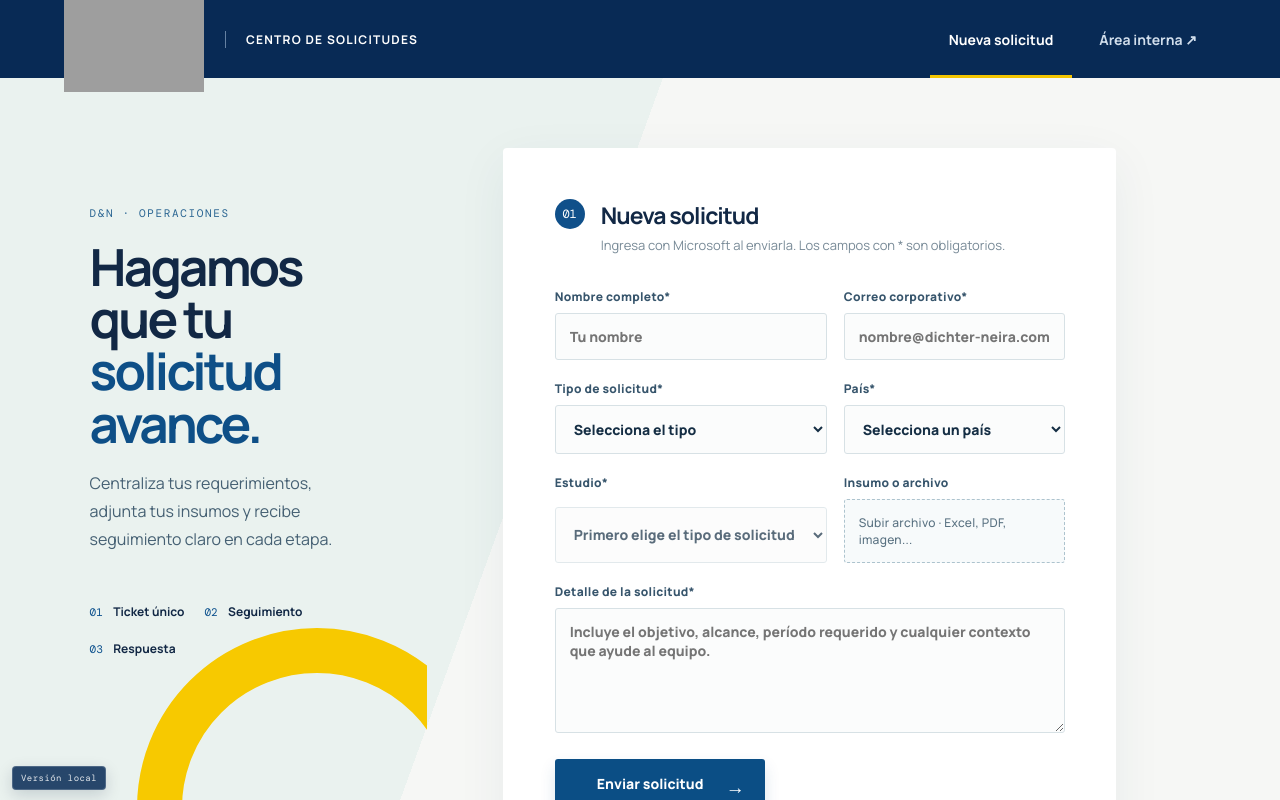
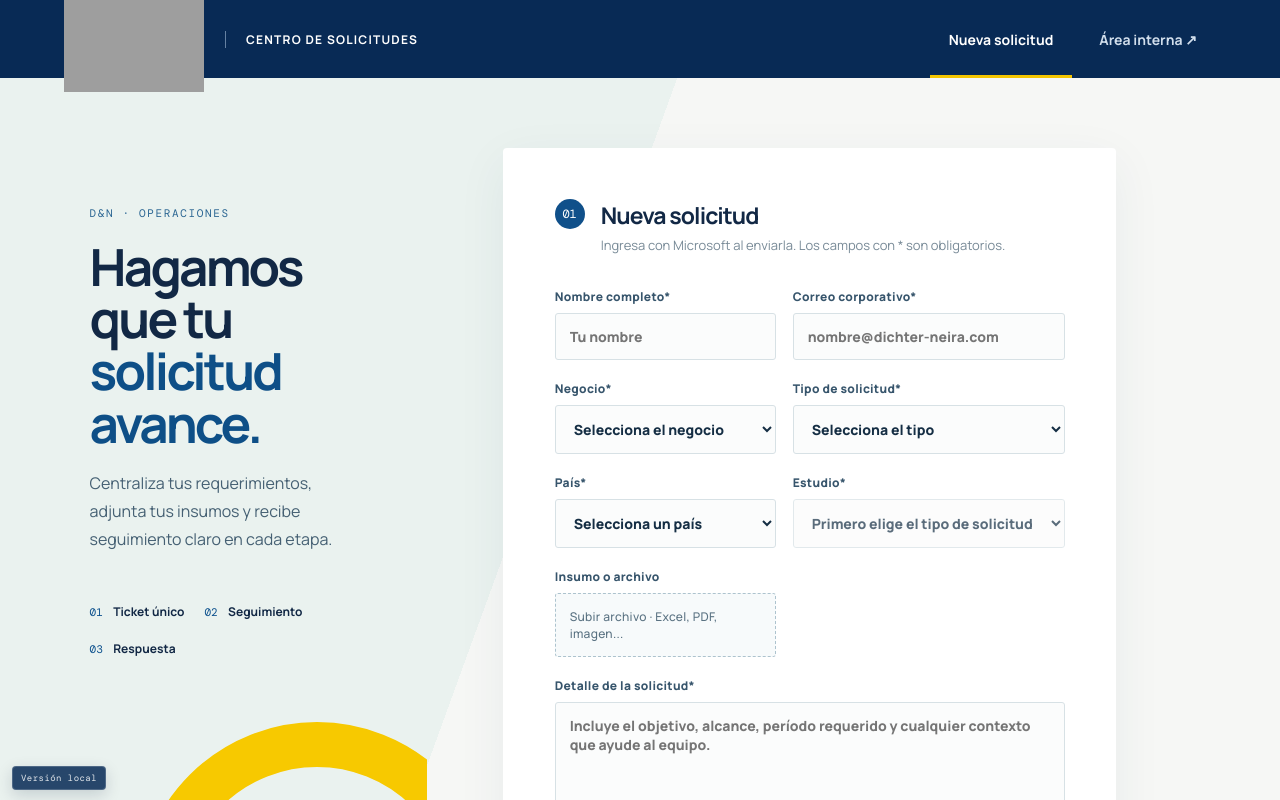
Before and after one commit to 3xotiC777/comercial, a React (Vite) app: page / in a window 1280 px wide. Shown: the top 800 px of the page. Built offline with nearby package versions, Linux system fonts and the light colour scheme; grey boxes are pictures that could not be loaded.

Commit message:
Agregar campo de negocio a solicitudes

```diff
--- a/src/TicketApp.tsx
+++ b/src/TicketApp.tsx
@@ -285,6 +285,7 @@ export default function TicketApp() {
 
 function Request({ onCreated }: { onCreated: (ticket: Ticket) => void }) {
   const [requestType, setRequestType] = useState(""),
+    [business, setBusiness] = useState(""),
     [country, setCountry] = useState(""),
     [study, setStudy] = useState(""),
     [file, setFile] = useState<File | null>(null),
@@ -307,6 +308,7 @@ function Request({ onCreated }: { onCreated: (ticket: Ticket) => void }) {
       requester_email: String(data.get("email")),
       country,
       study: studyNotRequired ? "" : study,
+      business,
       request_type: requestType,
       detail: String(data.get("detail")),
       status: "Pendiente",
@@ -317,6 +319,7 @@ function Request({ onCreated }: { onCreated: (ticket: Ticket) => void }) {
       onCreated(await createTicket(ticket, file, setUploadProgress));
       form.reset();
       setRequestType("");
+      setBusiness("");
       setCountry("");
       setStudy("");
       setFile(null);
@@ -385,6 +388,18 @@ function Request({ onCreated }: { onCreated: (ticket: Ticket) => void }) {
               required
               placeholder="nombre@dichter-neira.com"
             />
+          </label>
+          <label>
+            Negocio*
+            <select
+              value={business}
+              onChange={(event) => setBusiness(event.target.value)}
+              required
+            >
+              <option value="">Selecciona el negocio</option>
+              <option value="Trade">Trade</option>
+              <option value="Customer">Customer</option>
+            </select>
           </label>
           <label>
             Tipo de solicitud*
@@ -830,6 +845,7 @@ function Dash({
               <div className="info">
                 <div>
                   <i>{ticket.request_type}</i>
+                  {ticket.business && <i>{ticket.business}</i>}
                   <b>
                     {[ticket.study, ticket.country].filter(Boolean).join(" · ")}
                   </b>
--- a/src/sharepoint.ts
+++ b/src/sharepoint.ts
@@ -14,6 +14,7 @@ export type Ticket = {
   requester_email: string;
   country: string;
   study: string;
+  business: string;
   request_type: string;
   detail: string;
   status: Status;
@@ -59,6 +60,7 @@ const aliases: Record<string, string[]> = {
   email: ["Correo", "Correo solicitante", "Correo corporativo", "Email"],
   country: ["Pais", "País"],
   study: ["Estudio"],
+  business: ["Negocio", "Business"],
   type: ["Tipo de solicitud", "Tipo"],
   detail: ["Detalle", "Detalle de solicitud", "Solicitud"],
   status: ["Estado"],
@@ -342,6 +344,7 @@ export async function loadTickets(): Promise<Ticket[]> {
           requester_email: value(item.fields, c.columns, "email"),
           country: value(item.fields, c.columns, "country"),
           study: value(item.fields, c.columns, "study"),
+          business: value(item.fields, c.columns, "business"),
           request_type: value(item.fields, c.columns, "type"),
           detail: value(item.fields, c.columns, "detail"),
           status: (value(item.fields, c.columns, "status") ||
@@ -484,6 +487,7 @@ export async function createTicket(
   set(fields, c.columns, "email", ticket.requester_email);
   set(fields, c.columns, "country", ticket.country);
   set(fields, c.columns, "study", ticket.study);
+  set(fields, c.columns, "business", ticket.business);
   set(fields, c.columns, "type", ticket.request_type);
   set(fields, c.columns, "detail", ticket.detail);
   set(fields, c.columns, "status", ticket.status);
```
